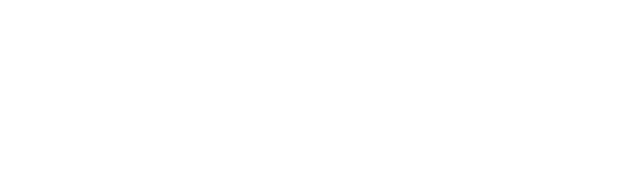
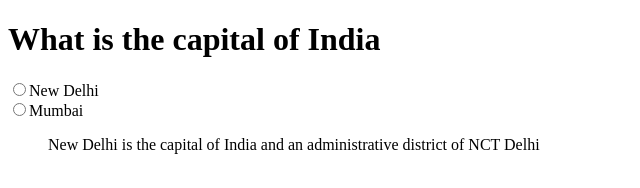
Before and after one commit to acciojob/trivia-Santosh177, a website: page main.html in a window 1280 px wide. Shown: the whole page, without its empty margins (0-640 px from the left). Drawn offline with Linux system fonts and the light colour scheme.

Commit message:
Update main.html

```diff
--- a/main.html
+++ b/main.html
@@ -8,6 +8,10 @@
 
 <body>
 	<!-- the entire body must be written by student -->
+    <h1>What is the capital of India</h1>
+    <input type="radio">New Delhi <br>
+    <input type="radio">Mumbai
+    <blockquote cite="https://en.wikipedia.org/wiki/New_Delhi">New Delhi is the capital of India and an administrative district of NCT Delhi</blockquote>
     <script type="text/javascript" src="./script.js">
 </script>
 
```
